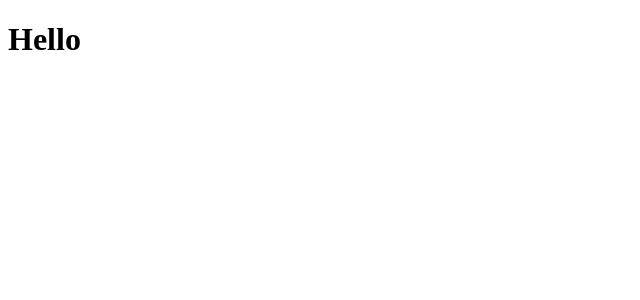
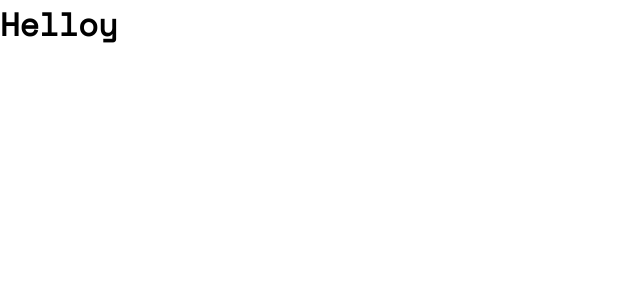
Before and after one commit to abrarfuad27/collaboramate, a React (Create React App) app: page / in a window 1280 px wide. Shown: the top 300 px of the page, without its empty margins (0-640 px from the left). Built offline with nearby package versions, Linux system fonts and the light colour scheme.

Commit message:
edit font

```diff
--- a/public/index.html
+++ b/public/index.html
@@ -3,6 +3,10 @@
   <head>
     <meta charset="utf-8" />
     <link rel="icon" href="%PUBLIC_URL%/favicon.ico" />
+    <link
+      href="https://fonts.googleapis.com/css2?family=Roboto+Condensed:wght@700&family=Space+Mono&display=swap"
+      rel="stylesheet"
+    />
     <meta name="viewport" content="width=device-width, initial-scale=1" />
     <meta name="theme-color" content="#000000" />
     <meta
--- a/src/App.css
+++ /dev/null
@@ -1,38 +0,0 @@
-.App {
-  text-align: center;
-}
-
-.App-logo {
-  height: 40vmin;
-  pointer-events: none;
-}
-
-@media (prefers-reduced-motion: no-preference) {
-  .App-logo {
-    animation: App-logo-spin infinite 20s linear;
-  }
-}
-
-.App-header {
-  background-color: #282c34;
-  min-height: 100vh;
-  display: flex;
-  flex-direction: column;
-  align-items: center;
-  justify-content: center;
-  font-size: calc(10px + 2vmin);
-  color: white;
-}
-
-.App-link {
-  color: #61dafb;
-}
-
-@keyframes App-logo-spin {
-  from {
-    transform: rotate(0deg);
-  }
-  to {
-    transform: rotate(360deg);
-  }
-}
--- a/src/App.js
+++ b/src/App.js
@@ -1,10 +1,11 @@
 import logo from './logo.svg';
-import './App.css';
+import './style.css';
+
 
 function App() {
   return (
     <div>
-      <h1>Hello </h1>
+      <h1>Helloy </h1>
     </div>
   );
 }
--- /dev/null
+++ b/src/style.css
@@ -0,0 +1,7 @@
+* {
+    box-sizing: border-box;
+    padding: 0;
+    margin: 0;
+    font-family: "Roboto Condensed", sans-serif;
+    font-family: "Space Mono", monospace;
+  }
```
